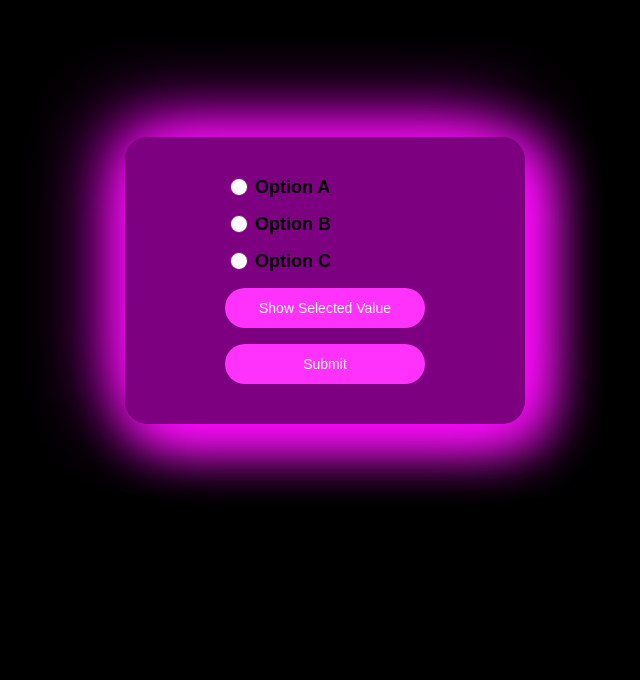
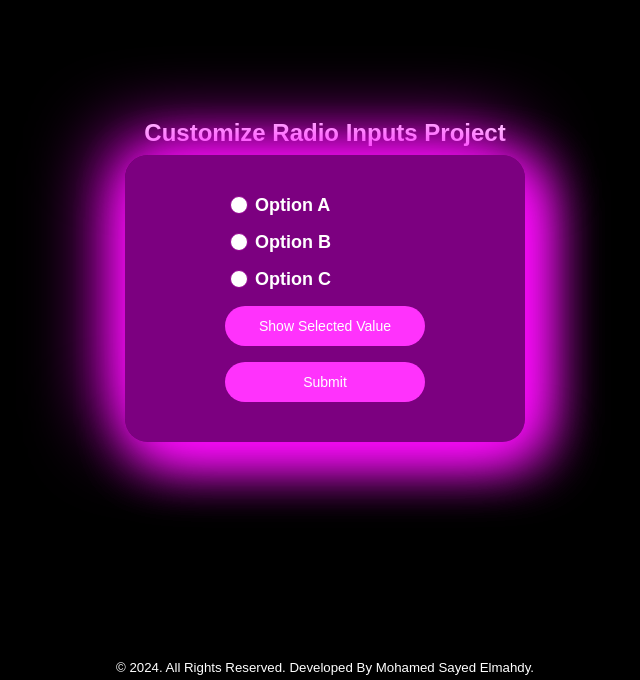
Before and after one commit to mohamed-sayed-elmahdy/Customize-Radio-Input, a plain HTML site: page index.html in a window 1280 px wide. Shown: the part 120-800 px from the top of the page, without its empty margins (315-955 px from the left). Drawn offline with Linux system fonts and the light colour scheme.

Commit message:
Update the project

```diff
--- a/index.html
+++ b/index.html
@@ -7,6 +7,7 @@
     <link rel="stylesheet" href="style.css" />
   </head>
   <body>
+    <h2>Customize Radio Inputs Project</h2>
     <form id="quiz-form">
       <div>
         <input type="radio" id="option1" name="question1" value="A" />
@@ -26,7 +27,7 @@
       </button>
       <button type="submit">Submit</button>
     </form>
-
+    <h5>&copy; <span id="year"></span>. All Rights Reserved. Developed by Mohamed Sayed Elmahdy.</h5>
     <script>
       function showSelectedValue() {
         const selectedOption = document.querySelector(
@@ -51,6 +52,7 @@
           );
         }
     );
+    document.getElementById('year').textContent = new Date().getFullYear();
     </script>
   </body>
 </html>
--- a/style.css
+++ b/style.css
@@ -8,8 +8,19 @@ body {
   display: flex;
   align-items: center;
   justify-content: center;
+  flex-direction: column;
   height: 100vh;
   background: black;
+  color: white;
+}
+h2 {
+    margin-bottom: 0.5rem;
+}
+h5 {
+    font-weight: 200;
+    position: absolute;
+    bottom: 5px;
+    text-transform: capitalize;
 }
 #quiz-form {
   display: flex;
```
